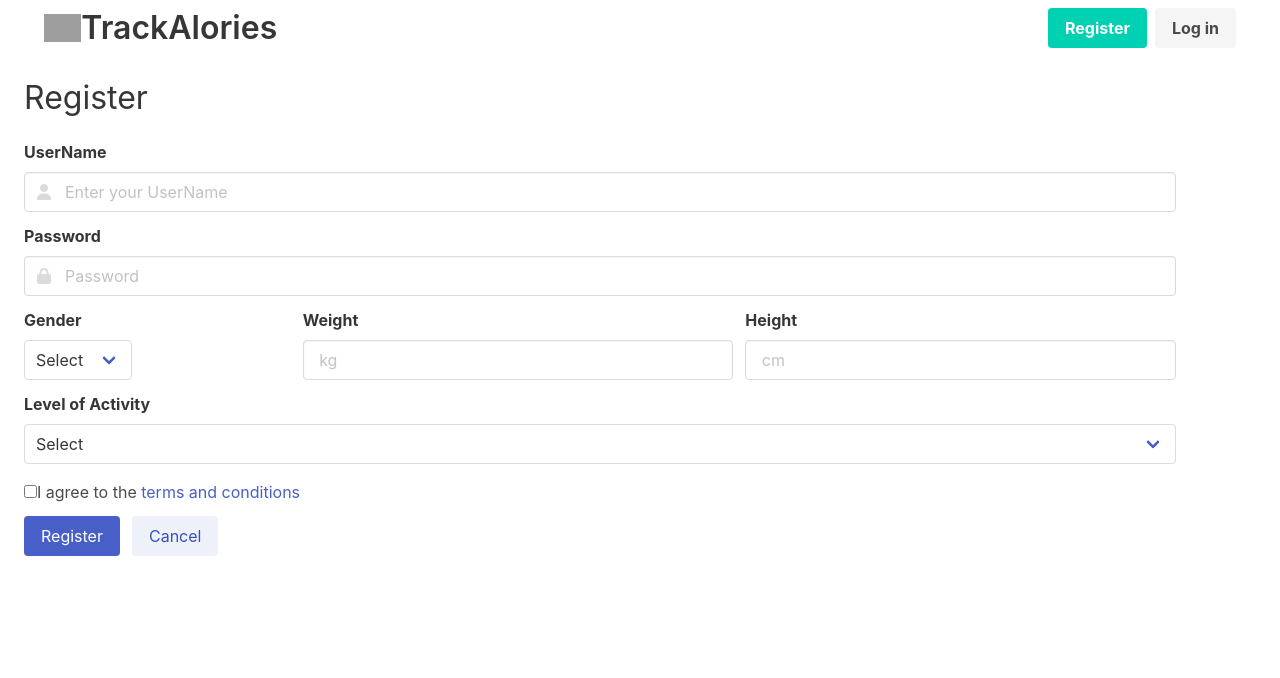
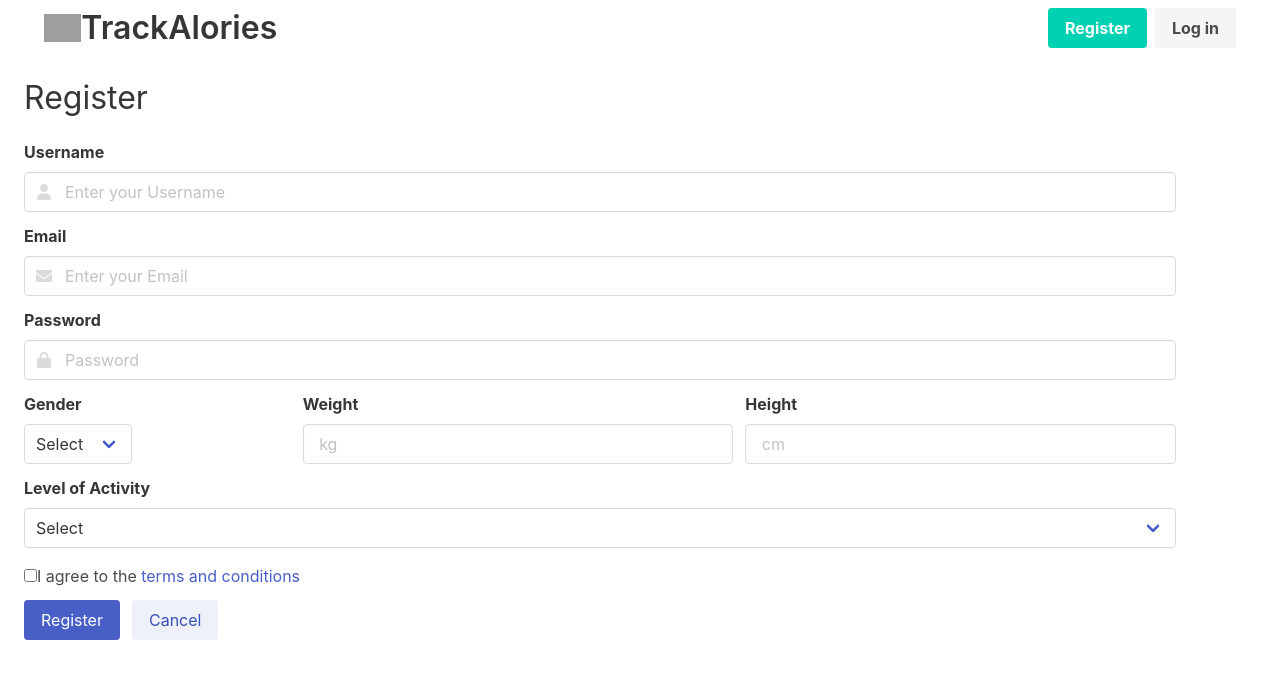
Before and after one commit to jorbelca/trackaloriesFront, a React (Create React App) app: page /register in a window 1280 px wide. Shown: the top 678 px of the page. Built offline with nearby package versions, Linux system fonts and the light colour scheme; grey boxes are pictures that could not be loaded.

Commit message:
Work on Register

```diff
--- a/src/Views/Login.js
+++ b/src/Views/Login.js
@@ -24,7 +24,9 @@ function Login() {
 
               <div className="field">
                 <p className="control has-icons-left has-icons-right">
-                  <input className="input" type="text" placeholder="Username" value={username} onChange={(e) => setUsername(e.target.value)} />
+                  <input className="input" type="text" placeholder="Username" value={username} onChange={(e) => setUsername(e.target.value)}
+                    autoComplete="on"
+                  />
                   <span className="icon is-small is-left">
                     <i className="fas fa-envelope"></i>
                   </span>
@@ -35,7 +37,9 @@ function Login() {
               <div className="field">
                 <p className="control has-icons-left">
                   <input className="input" type="password"
-                    value={password} onChange={(e) => setPassword(e.target.value)} placeholder="Password" />
+                    value={password} onChange={(e) => setPassword(e.target.value)} placeholder="Password"
+                    autoComplete="on"
+                  />
                   <span className="icon is-small is-left">
                     <i className="fas fa-lock"></i>
                   </span>
--- a/src/Views/Register.js
+++ b/src/Views/Register.js
@@ -1,10 +1,27 @@
-import React from 'react'
+import React, { useState } from 'react'
 import Bar from '../Components/Bar'
 
 const Register = () => {
+  const [username, setUsername] = useState('')
+  const [email, setEmail] = useState('')
+  const [password, setPassword] = useState('')
+  const [height, setHeight] = useState('')
+  const [weight, setWeight] = useState('')
+  const [gender, setGender] = useState('')
+  const [activity, setActivity] = useState(0)
+
   const handleSubmit = (event) => {
     event.preventDefault()
-    console.log(event.target.value)
+    const user = {
+      username: username,
+      email: email,
+      password: password,
+      height: height,
+      weight: weight,
+      gender: gender,
+      acivity: activity
+    }
+    console.log(user)
   }
   return (
     <>
@@ -16,21 +33,50 @@ const Register = () => {
           </div>
 
           <div className="field">
-            <label className="label">UserName</label>
+            <label className="label">Username</label>
             <div className="control has-icons-left has-icons-right">
-              <input className="input " type="text" placeholder="Enter your UserName " />
+              <input
+                className="input "
+                type="text"
+                value={username}
+                onChange={(e) => setUsername(e.target.value)}
+                placeholder="Enter your Username "
+                autoComplete="off"
+              />
               <span className="icon is-small is-left">
                 <i className="fas fa-user"></i>
               </span>
+            </div>
+          </div>
 
+          <div className="field">
+            <label className="label">Email</label>
+            <div className="control has-icons-left has-icons-right">
+              <input
+                className="input "
+                type="email"
+                placeholder="Enter your Email"
+                value={email}
+                onChange={(e) => setEmail(e.target.value)}
+                autoComplete="off"
+              />
+              <span className="icon is-small is-left">
+                <i className="fas fa-envelope"></i>
+              </span>
             </div>
-
           </div>
 
           <div className="field ">
             <label className="label">Password</label>
             <p className="control has-icons-left">
-              <input className="input" type="password" placeholder="Password" />
+              <input
+                className="input"
+                type="password"
+                placeholder="Password"
+                value={password}
+                onChange={(e) => setPassword(e.target.value)}
+                autoComplete="off"
+              />
               <span className="icon is-small is-left">
                 <i className="fas fa-lock"></i>
               </span>
@@ -42,7 +88,7 @@ const Register = () => {
               <label className="label">Gender</label>
 
               <div className="select">
-                <select>
+                <select onChange={(e) => setGender(e.target.value)} >
                   <option default>Select</option>
                   <option value='male'>Male</option>
                   <option value='female'>Female</option>
@@ -52,12 +98,24 @@ const Register = () => {
 
             <div className="control is-expanded">
               <label className="label">Weight</label>
-              <input className="input" type="number" placeholder=" kg"></input>
+              <input
+                className="input"
+                type="number"
+                placeholder=" kg"
+                value={weight}
+                onChange={(e) => setWeight(e.target.value)}
+              ></input>
             </div>
 
             <div className="control is-expanded">
               <label className="label">Height</label>
-              <input className="input" type="number" placeholder=" cm" />
+              <input
+                className="input"
+                type="number"
+                placeholder=" cm"
+                value={height}
+                onChange={(e) => setHeight(e.target.value)}
+              />
             </div>
           </div>
 
@@ -66,7 +124,8 @@ const Register = () => {
 
           <div className="control is-expanded">
             <div className="select is-fullwidth">
-              <select name="levelActivity">
+              <select name="levelActivity"
+                onChange={(e) => setActivity(e.target.value)}>
                 <option default>Select</option>
                 <option value="1">I make exercise 1 day of the week</option>
                 <option value="2">I make exercise 2 days of the week</option>
```
